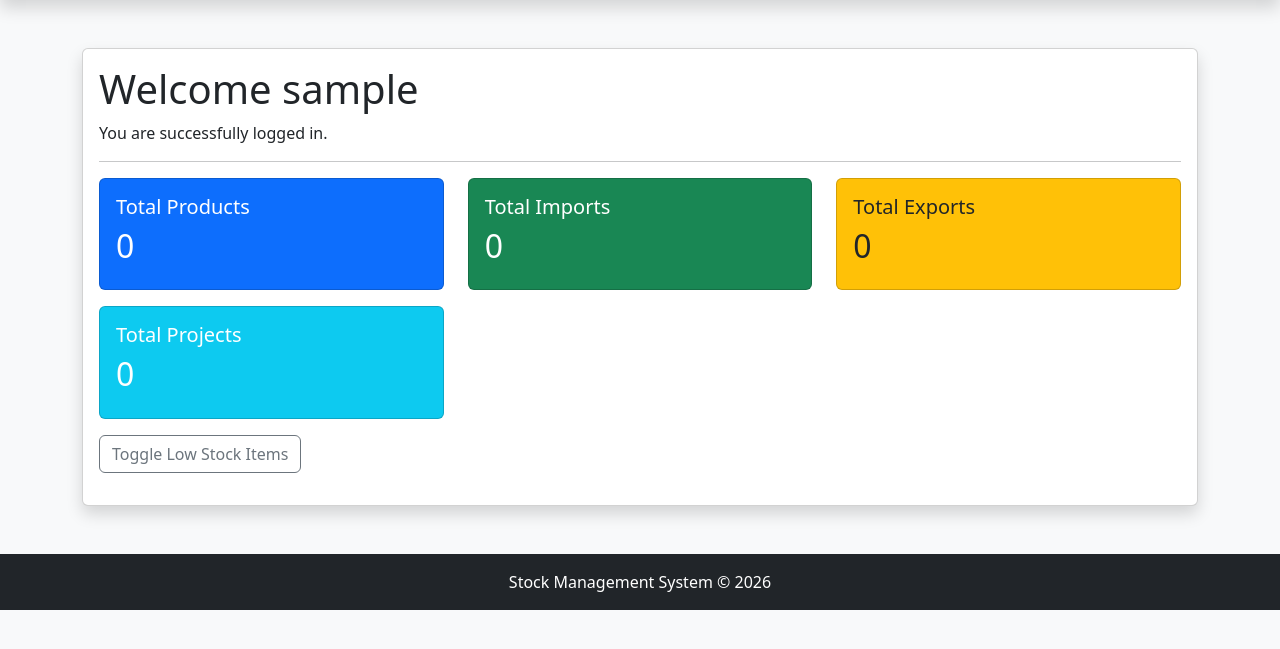
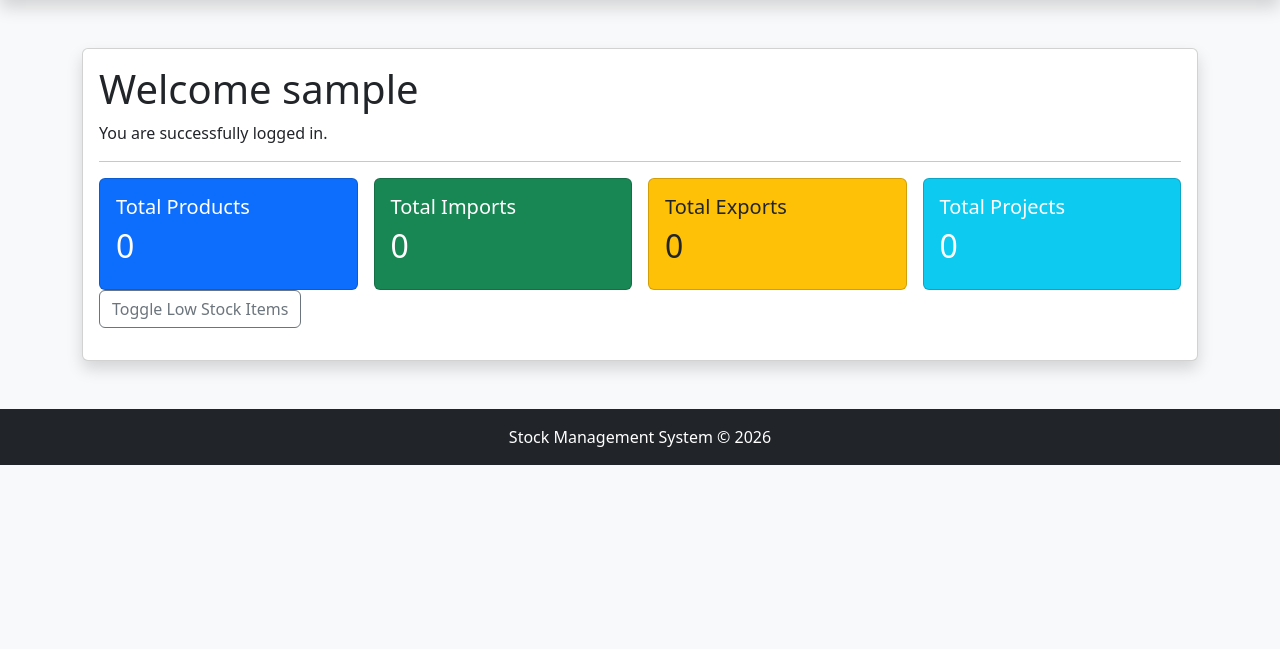
Before and after one commit to HlengiweNcube/django_project, a Django app: page /dashboard/ in a window 1280 px wide. Shown: the part 56-705 px from the top of the page. Run offline with Django 5.2, Linux system fonts and the light colour scheme; the visitor is signed in with stand-in values (Sample User, id 1); data that the repository does not hold is empty.

Commit message:
fix: improve dashboard card layout and local ssl behavior

```diff
--- a/django_final/settings.py
+++ b/django_final/settings.py
@@ -127,7 +127,9 @@ SECURE_BROWSER_XSS_FILTER = True
 SECURE_CONTENT_TYPE_NOSNIFF = True
 X_FRAME_OPTIONS = 'DENY'
 
-if not DEBUG:
+IS_RENDER = os.getenv('RENDER', '').lower() == 'true'
+
+if not DEBUG and IS_RENDER:
     SECURE_SSL_REDIRECT = True
     SESSION_COOKIE_SECURE = True
     CSRF_COOKIE_SECURE = True
--- a/user_management/templates/user_management/dashboard.html
+++ b/user_management/templates/user_management/dashboard.html
@@ -16,11 +16,11 @@
 
         <hr>
 
-        <div class="row">
+        <div class="row g-3">
 
-            <div class="col-md-4">
+            <div class="col-12 col-sm-6 col-lg-3">
 
-                <div class="card bg-primary text-white mb-3">
+                <div class="card bg-primary text-white h-100">
 
                     <div class="card-body">
 
@@ -34,9 +34,9 @@
 
             </div>
 
-            <div class="col-md-4">
+            <div class="col-12 col-sm-6 col-lg-3">
 
-                <div class="card bg-success text-white mb-3">
+                <div class="card bg-success text-white h-100">
 
                     <div class="card-body">
 
@@ -50,9 +50,9 @@
 
             </div>
 
-            <div class="col-md-4">
+            <div class="col-12 col-sm-6 col-lg-3">
 
-                <div class="card bg-warning text-dark mb-3">
+                <div class="card bg-warning text-dark h-100">
 
                     <div class="card-body">
 
@@ -66,9 +66,9 @@
 
             </div>
 
-            <div class="col-md-4">
+            <div class="col-12 col-sm-6 col-lg-3">
 
-                <div class="card bg-info text-white mb-3">
+                <div class="card bg-info text-white h-100">
 
                     <div class="card-body">
 
```
